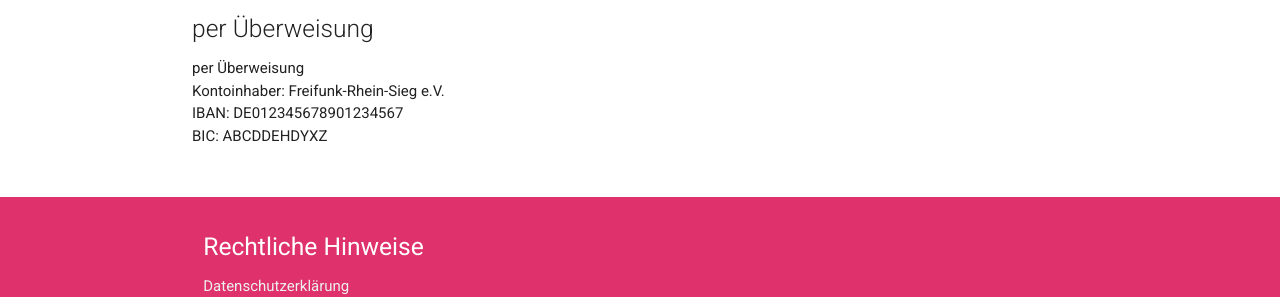
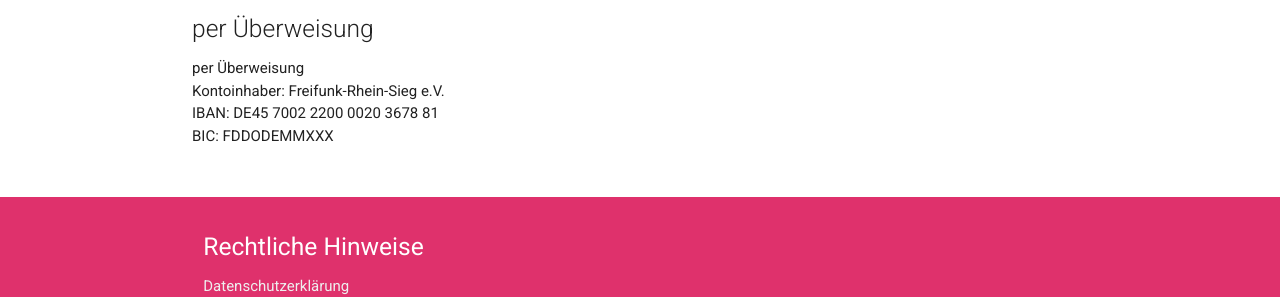
Before and after one commit to Freifunk-Rhein-Sieg/freifunk-rhein-sieg.net, a Jekyll site: the page built from mitmachen_unterstuetzen.html, in a window 1280 px wide. Shown: the part 675-972 px from the top of the page. Built offline with Jekyll 4.4.1, drawn with Linux system fonts in a browser that asks for light colours; nearby versions of some CDN libraries.

Commit message:
Spenden angepasst

```diff
--- a/mitmachen_unterstuetzen.html
+++ b/mitmachen_unterstuetzen.html
@@ -37,9 +37,9 @@
             <br>
             Kontoinhaber: Freifunk-Rhein-Sieg e.V.
             <br>
-            IBAN: DE012345678901234567
+            IBAN: DE45 7002 2200 0020 3678 81
             <br>
-            BIC: ABCDDEHDYXZ
+            BIC: FDDODEMMXXX
         </p>
     </section>
 </div>
```
